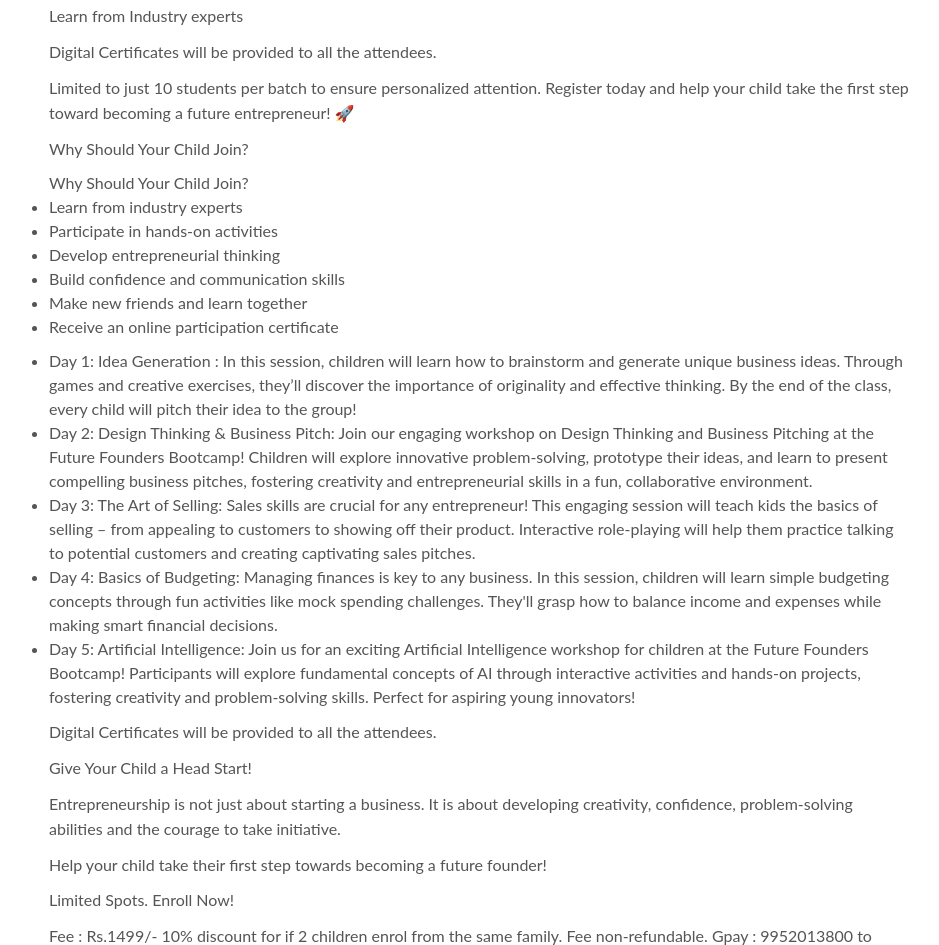
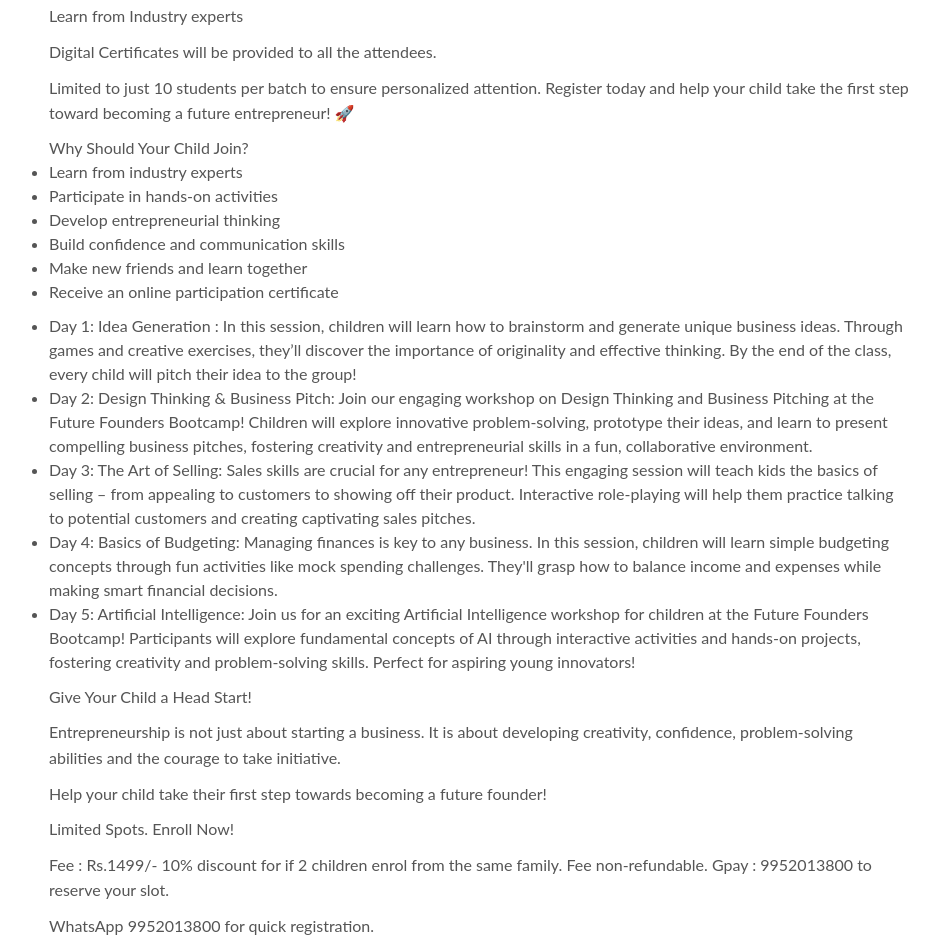
Before and after one commit to womenentrepreneursindia/kidpreneursindia1, a plain HTML site: page events.html in a window 1280 px wide. Shown: the part 1569-2514 px from the top of the page, without its empty margins (21-960 px from the left). Drawn offline with Linux system fonts and the light colour scheme.

Commit message:
minor corrections updated

```diff
--- a/events.html
+++ b/events.html
@@ -200,7 +200,6 @@
                                                                                  Limited to just 10 students per batch to ensure personalized attention. Register today and help your child take the first step toward becoming a future entrepreneur! 🚀
 																				 </p>
 
-																				<p> Why Should Your Child Join?
 																				<ul> Why Should Your Child Join?
 
 																				<li> Learn from industry experts </li>
@@ -214,7 +213,7 @@
 
 																				<li>Receive an online participation certificate</li>
 																				</ul>
-																				</p>
+
 
 																		<ul>
 																		<li>Day 1: Idea Generation :
@@ -245,7 +244,6 @@ Join us for an exciting Artificial Intelligence workshop for children at the Fut
 																		</li>
 																		</ul>
 
-													<p> Digital Certificates will be provided to all the attendees.
 													<p> Give Your Child a Head Start!
 
 													<p>Entrepreneurship is not just about starting a business. It is about developing creativity, confidence, problem-solving abilities and the courage to take initiative.
```
